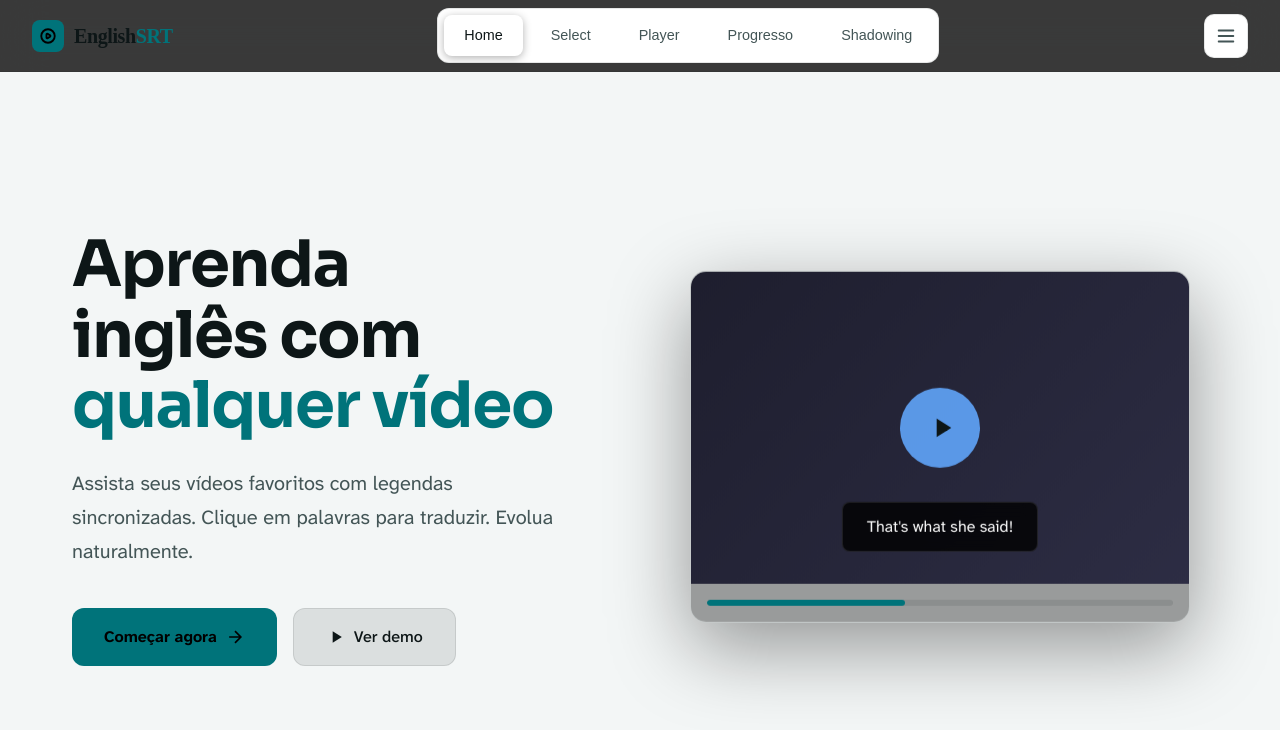
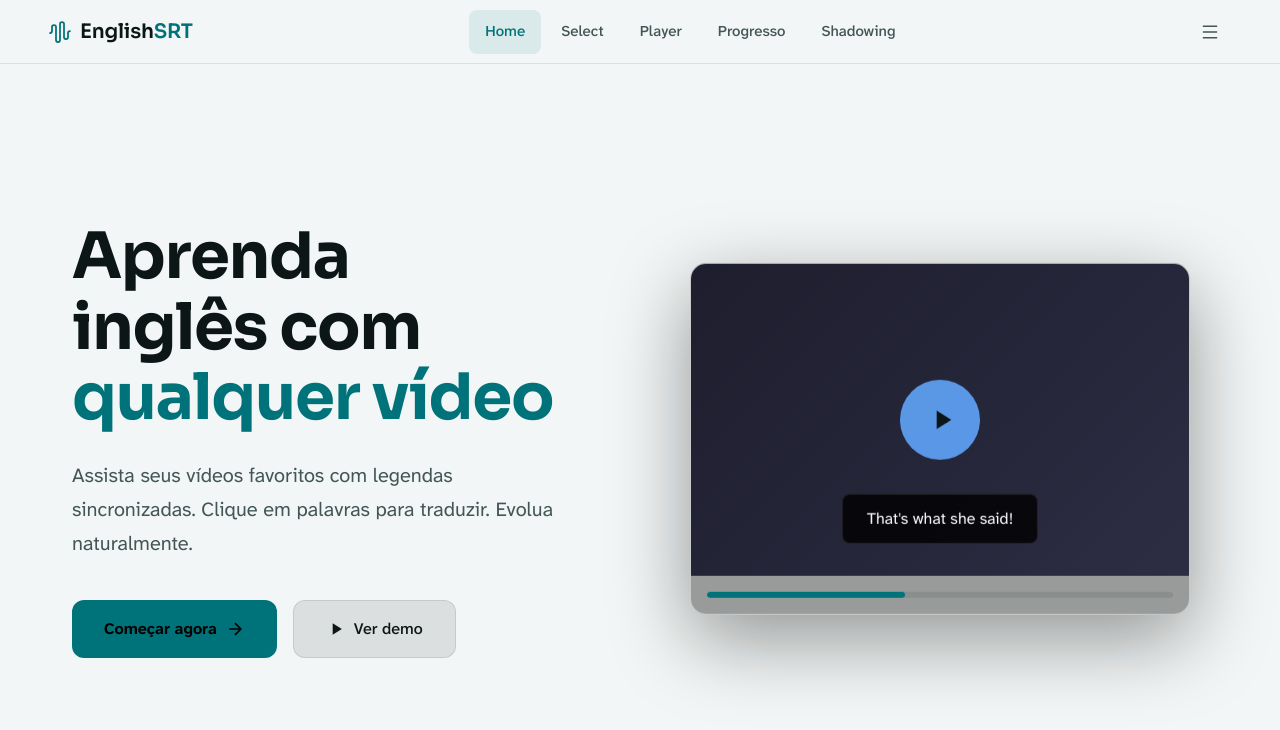
Before and after one commit to gabrielvitorcd/english_app, a React (Vite) app in the folder app/: page / in a window 1280 px wide. Shown: the top 730 px of the page. Built offline with nearby package versions, Linux system fonts and the light colour scheme.

Commit message:
App: cabeçalho com tokens, AudioWaveform e menu como IconButton

```diff
--- a/app/src/components/Header/Heading.module.css
+++ b/app/src/components/Header/Heading.module.css
@@ -1,13 +1,14 @@
+/* Cabeçalho: fundo --bg com borda inferior, sem vidro (DESIGN.md, "Navigation"). */
 .nav {
   flex-shrink: 0;
-  height: 72px;
+  height: var(--navbar-h);
   display: grid;
   grid-template-columns: auto 1fr auto;
   align-items: center;
-  padding: 0 32px;
-  border-bottom: 1px solid var(--b1);
-  background: rgba(10, 10, 11, 0.8);
-  backdrop-filter: blur(20px);
+  gap: var(--s-4);
+  padding: 0 var(--gutter);
+  border-bottom: var(--hairline) solid var(--border);
+  background: var(--bg);
   position: sticky;
   top: 0;
   z-index: 100;
@@ -16,139 +17,88 @@
 .brand_group {
   display: flex;
   align-items: center;
-  gap: 12px;
+  gap: var(--s-3);
 }
 
 .brand {
   display: flex;
   align-items: center;
-  gap: 10px;
-  font-family: "DM Serif Display", serif;
-  font-size: 1.25rem;
-  color: var(--tx);
-  letter-spacing: -0.02em;
+  gap: var(--s-2);
+  min-height: var(--control-h);
+  font-family: var(--font-display);
+  font-size: var(--fs-title3);
+  font-weight: var(--fw-semibold);
+  letter-spacing: var(--tracking-title);
+  color: var(--text);
   text-decoration: none;
-  transition: opacity 0.2s;
+  border-radius: var(--radius-sm);
+  transition: opacity var(--dur) var(--ease);
 }
 
 .brand:hover {
-  opacity: 0.8;
+  opacity: var(--opacity-pressed);
 }
 
 .brand_logo {
-  width: 32px;
-  height: 32px;
-  background: linear-gradient(135deg, var(--blue) 0%, var(--gold) 100%);
-  border-radius: 8px;
-  display: flex;
-  align-items: center;
-  justify-content: center;
-  color: #000;
-}
-
-.brand_logo svg {
-  width: 18px;
-  height: 18px;
-}
-
-.brand_text {
-  font-weight: 600;
+  width: var(--icon-lg);
+  height: var(--icon-lg);
+  color: var(--accent-text);
 }
 
 .brand_text span {
-  color: var(--gold);
+  color: var(--accent-text);
 }
 
 .tabs {
   justify-self: center;
   display: flex;
   align-items: center;
-  gap: 8px;
-  background: var(--s1);
-  border: 1px solid var(--b1);
-  border-radius: 12px;
-  padding: 6px;
+  gap: var(--s-1);
 }
 
 .tab {
-  position: relative;
-  padding: 10px 20px;
-  border: none;
-  background: transparent;
-  color: var(--mu2);
-  font-family: "DM Sans", sans-serif;
-  font-size: 0.9rem;
-  font-weight: 500;
+  display: inline-flex;
+  align-items: center;
+  min-height: var(--control-h);
+  padding: 0 var(--s-4);
+  border-radius: var(--radius-sm);
+  color: var(--text-2);
+  font-family: var(--font-text);
+  font-size: var(--fs-callout);
+  font-weight: var(--fw-medium);
   text-decoration: none;
   cursor: pointer;
-  transition: all 0.2s ease;
-  border-radius: 8px;
+  transition:
+    background-color var(--dur-fast) var(--ease),
+    color var(--dur-fast) var(--ease);
 }
 
 .tab:hover {
-  color: var(--tx);
-  background: var(--b1);
+  color: var(--text);
+  background: var(--fill-hover);
 }
 
 .tab.on {
-  color: var(--tx);
-  background: var(--s3);
-  box-shadow: 0 2px 8px rgba(0, 0, 0, 0.3);
+  color: var(--accent-text);
+  background: var(--accent-soft);
 }
 
+/* botão de menu: classe global .icon-btn */
 .menu_btn {
-  display: flex;
-  align-items: center;
-  justify-content: center;
-  width: 44px;
-  height: 44px;
-  border-radius: 10px;
-  border: 1px solid var(--b1);
-  background: var(--s1);
-  color: var(--mu2);
-  cursor: pointer;
-  transition: all 0.2s;
+  color: var(--text-2);
 }
 
 .menu_btn:hover {
-  background: var(--s2);
-  color: var(--tx);
-  border-color: var(--b2);
-  transform: translateY(-1px);
+  color: var(--text);
 }
 
-.menu_btn svg {
-  width: 22px;
-  height: 22px;
-}
-
-/* Mobile responsive */
-@media (max-width: 768px) {
-  .nav {
-    height: 64px;
-    padding: 0 16px;
-  }
-
-  .brand {
-    font-size: 1.1rem;
-  }
-
-  .brand_logo {
-    width: 28px;
-    height: 28px;
-  }
-
-  .tabs {
-    gap: 4px;
-    padding: 4px;
-  }
-
+@media (max-width: 1023px) {
   .tab {
-    padding: 8px 14px;
-    font-size: 0.85rem;
+    padding: 0 var(--s-3);
   }
 }
 
+/* abas escondidas abaixo de 600 px (mesmo ponto de quebra de antes: é comportamento) */
 @media (max-width: 600px) {
   .tabs {
     display: none;
--- a/app/src/components/Header/Heading.tsx
+++ b/app/src/components/Header/Heading.tsx
@@ -1,4 +1,6 @@
 import { NavLink } from "react-router-dom";
+import { AudioWaveform, Menu } from "lucide-react";
+import { IconButton } from "../ui";
 import styles from "./Heading.module.css";
 
 export function Heading() {
@@ -14,12 +16,7 @@ export function Heading() {
     <nav className={styles.nav}>
       <div className={styles.brand_group}>
         <a href="/" className={styles.brand}>
-          <div className={styles.brand_logo}>
-            <svg viewBox="0 0 24 24" fill="none" stroke="currentColor" strokeWidth="2.5">
-              <path d="M14.752 11.168l-3.197-2.132A1 1 0 0010 9.87v4.263a1 1 0 001.555.832l3.197-2.132a1 1 0 000-1.664z" />
-              <path d="M21 12a9 9 0 11-18 0 9 9 0 0118 0z" />
-            </svg>
-          </div>
+          <AudioWaveform className={styles.brand_logo} aria-hidden="true" />
           <span className={styles.brand_text}>English<span>SRT</span></span>
         </a>
       </div>
@@ -38,11 +35,9 @@ export function Heading() {
         ))}
       </div>
 
-      <button className={styles.menu_btn} title="Menu">
-        <svg viewBox="0 0 24 24" fill="none" stroke="currentColor" strokeWidth="2">
-          <path d="M4 6H20M4 12H20M4 18H20" strokeLinecap="round" />
-        </svg>
-      </button>
+      <IconButton className={styles.menu_btn} title="Menu" aria-label="Menu">
+        <Menu aria-hidden="true" />
+      </IconButton>
     </nav>
   );
 }
```
